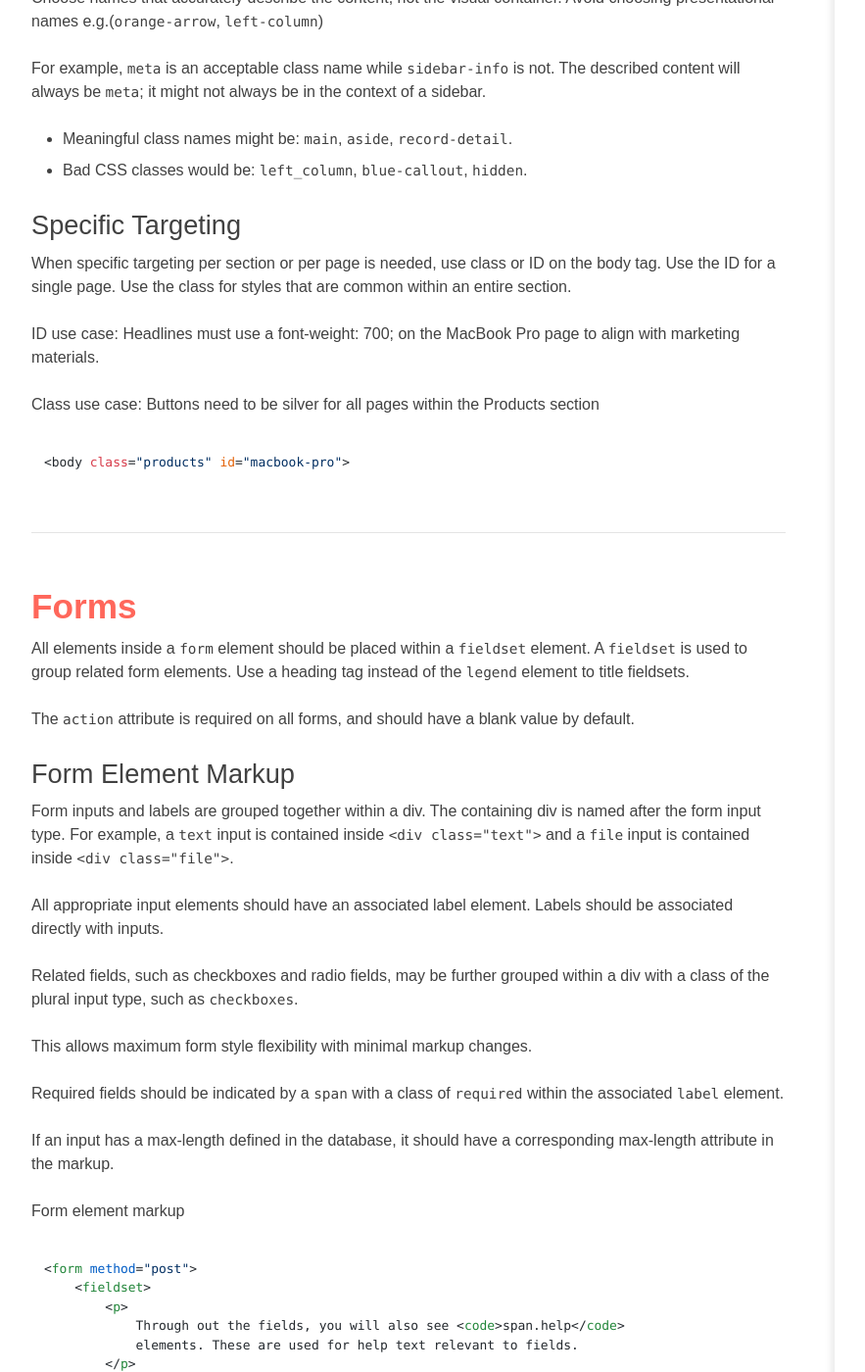
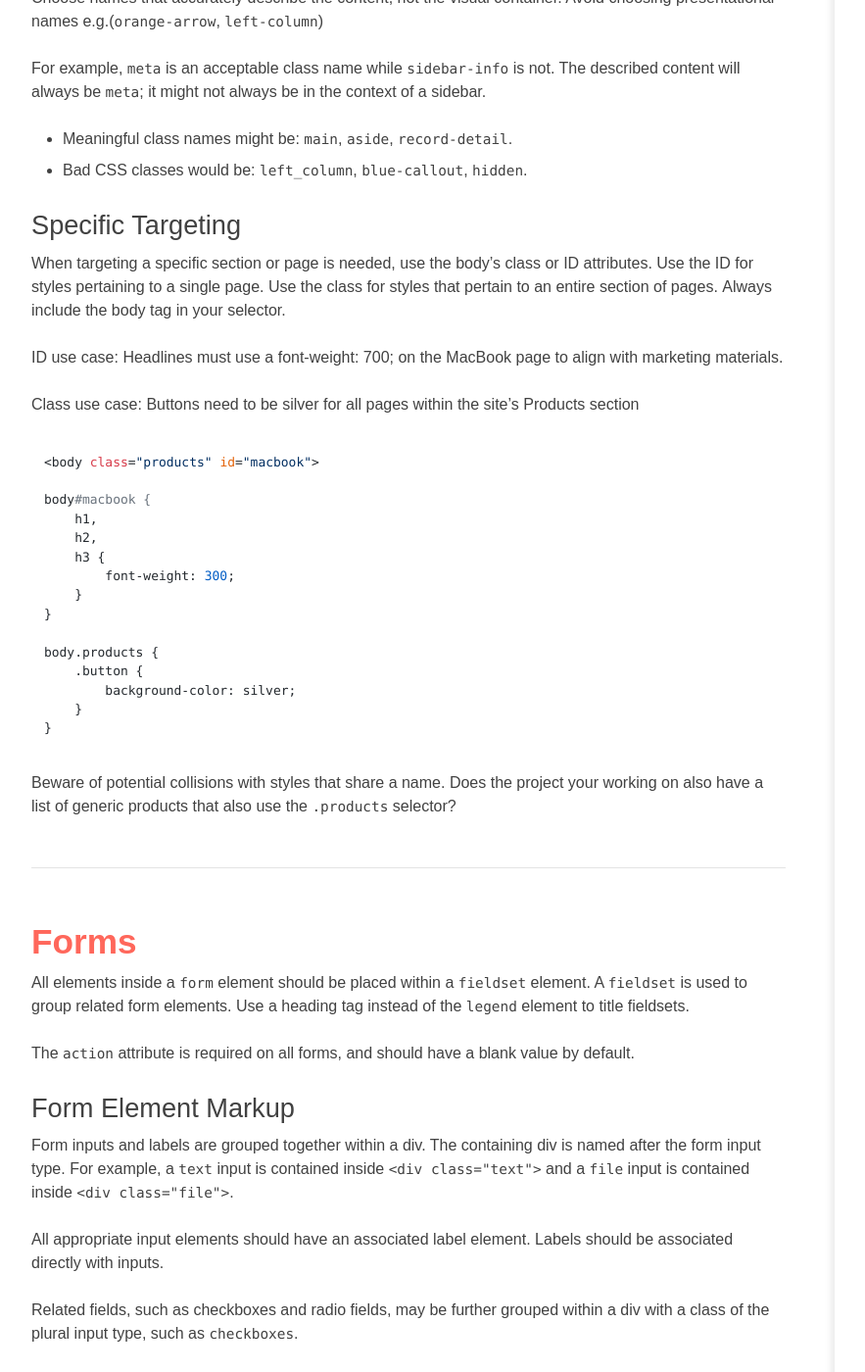
Before and after one commit to imarc/handbook, a Jekyll site: the page built from frontend.markdown, in a window 1280 px wide and 1400 px high, scrolled down 13009 px. Shown: the whole window at 98% size, without its empty margins (88-971 px from the left). Built offline with Jekyll 4.4.1, drawn with Linux system fonts in a browser that asks for light colours; nearby versions of some CDN libraries.

Commit message:
updates to page-specific styling

```diff
--- a/frontend.markdown
+++ b/frontend.markdown
@@ -423,17 +423,33 @@ context of a sidebar.
 
 ### Specific Targeting
 
-When specific targeting per section or per page is needed, use class or ID
-on the body tag. Use the ID for a single page. Use the class for styles that
-are common within an entire section.
+When targeting a specific section or page is needed, use the body’s class or ID attributes.
+Use the ID for styles pertaining to a single page. Use the class for styles that
+pertain to an entire section of pages. **Always** include the body tag in your selector.
 
-**ID use case**: Headlines must use a font-weight: 700; on the MacBook Pro page to
+**ID use case**: Headlines must use a font-weight: 700; on the MacBook page to
 align with marketing materials.
 
-**Class use case**: Buttons need to be silver for all pages within the Products section
+**Class use case**: Buttons need to be silver for all pages within the site’s Products section
 
-    <body class="products" id="macbook-pro">
+    <body class="products" id="macbook">
 
+    body#macbook {
+        h1,
+        h2,
+        h3 {
+            font-weight: 300;
+        }
+    }
+
+    body.products {
+        .button {
+            background-color: silver;
+        }
+    }
+
+Beware of potential collisions with styles that share a name. Does the project your working on also have
+a list of generic products that also use the `.products` selector?
 
 ## Forms
 
```
